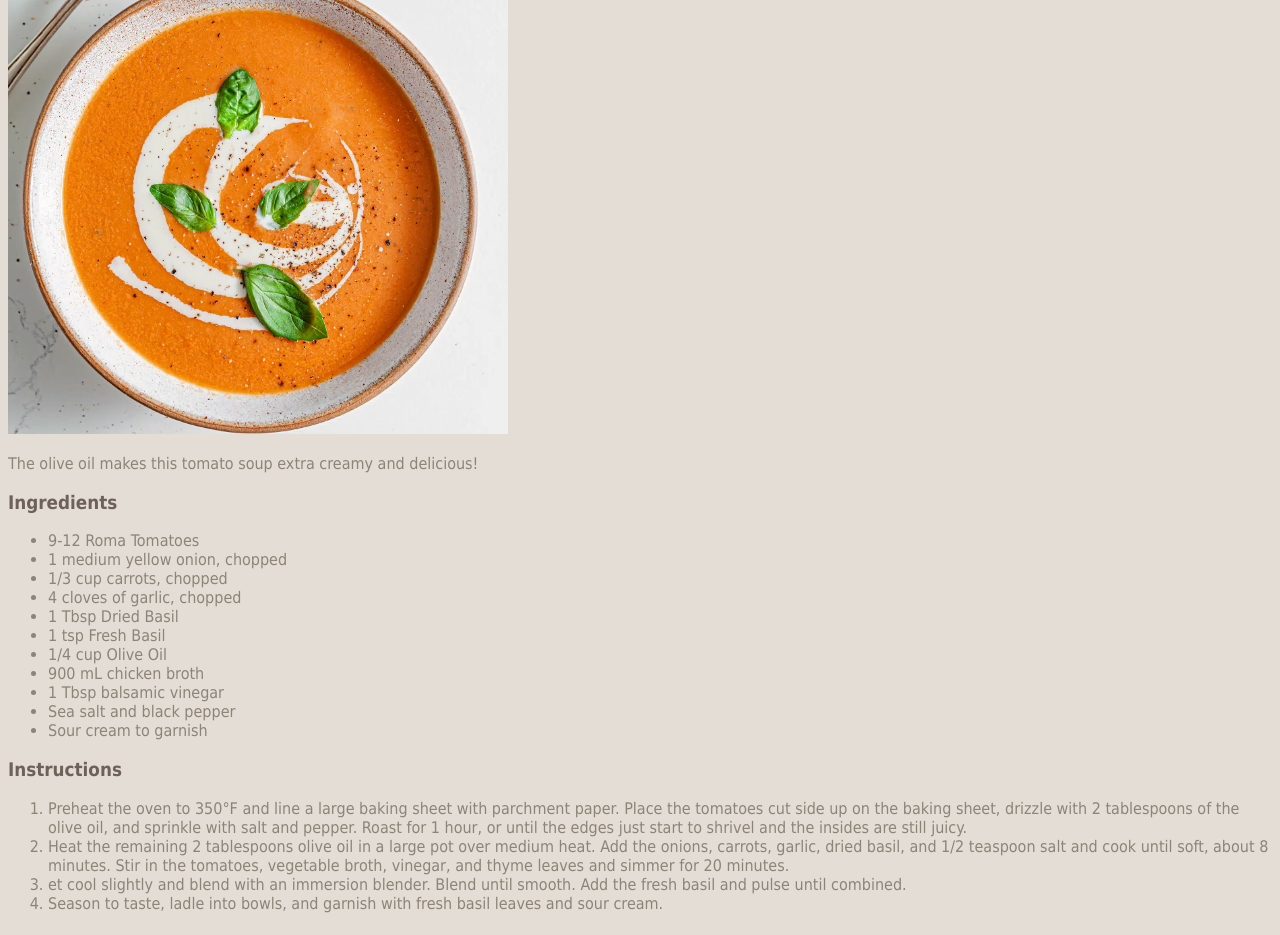
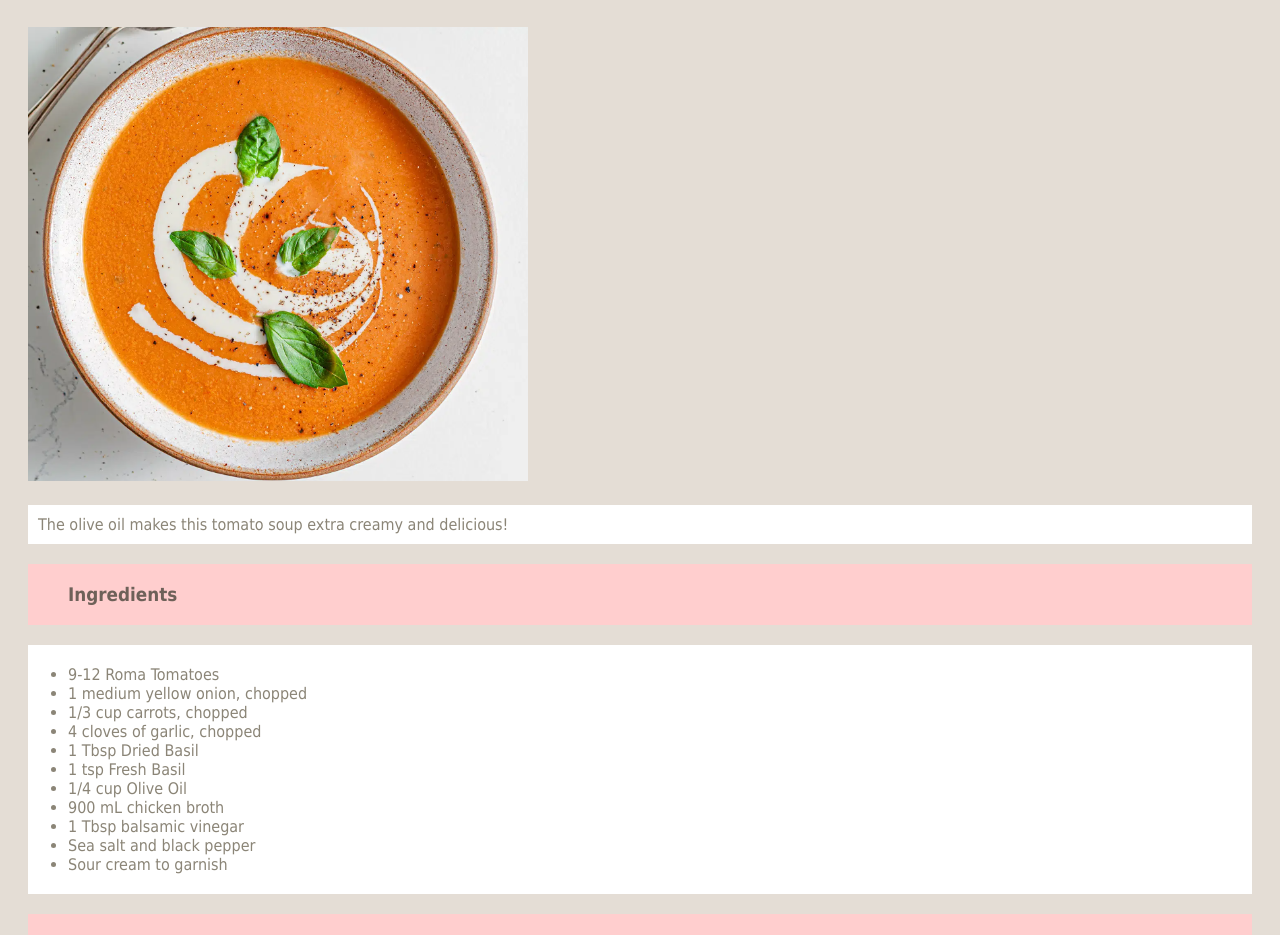
Before and after one commit to piebus/recipes, a plain HTML site: page myrecipes/tomato-basil-soup.html in a window 1280 px wide. Shown: the part 101-1036 px from the top of the page. Drawn offline with Linux system fonts and the light colour scheme.

Commit message:
Add margin to soup recipe

```diff
--- a/myrecipes/tomato-basil-soup.html
+++ b/myrecipes/tomato-basil-soup.html
@@ -1,20 +1,20 @@
 <!DOCTYPE html>
 <html lang="en">
+
 <head>
     <meta charset="UTF-8">
     <meta name="viewport" content="width=device-width, initial-scale=1.0">
     <link rel="stylesheet" href="../style.css">
     <title>Tomato Basil Soup</title>
 </head>
+
 <body>
-    <h1>Tomato Basil Soup</h1>
-    <img id="recipe-photo" src="./tomato-basil-soup.png"
-        alt="A bowl of tomato basil soup"
-        width="500">
-        <p>The olive oil makes this tomato soup extra creamy and delicious!</p>
+    <h1 class="myheader">Tomato Basil Soup</h1>
+    <img class="myimage" id="recipe-photo" src="./tomato-basil-soup.png" alt="A bowl of tomato basil soup" width="500">
+    <p class="description">The olive oil makes this tomato soup extra creamy and delicious!</p>
 
-    <h3>Ingredients</h3>
-    <ul>
+    <h3 class="myheader">Ingredients</h3>
+    <ul class="mylist">
         <li>9-12 Roma Tomatoes</li>
         <li>1 medium yellow onion, chopped</li>
         <li>1/3 cup carrots, chopped</li>
@@ -27,8 +27,8 @@
         <li>Sea salt and black pepper</li>
         <li>Sour cream to garnish</li>
     </ul>
-    <h3>Instructions</h3>
-    <ol>
+    <h3 class="myheader">Instructions</h3>
+    <ol class="mylist">
         <li>Preheat the oven to 350°F and line a large baking
             sheet with parchment paper. Place the tomatoes cut side up on the baking sheet,
             drizzle with 2 tablespoons of the olive oil, and sprinkle with salt and pepper.
@@ -38,11 +38,12 @@
             Add the onions, carrots, garlic, dried basil, and 1/2 teaspoon salt and cook until soft,
             about 8 minutes. Stir in the tomatoes, vegetable broth, vinegar, and thyme leaves and simmer for 20 minutes.
         </li>
-        <li> et cool slightly and blend with an immersion blender.
-             Blend until smooth.
-             Add the fresh basil and pulse until combined.
+        <li>Let cool slightly and blend with an immersion blender.
+            Blend until smooth.
+            Add the fresh basil and pulse until combined.
         </li>
         <li>Season to taste, ladle into bowls, and garnish with fresh basil leaves and sour cream.</li>
     </ol>
 </body>
+
 </html>
--- a/style.css
+++ b/style.css
@@ -19,3 +19,29 @@ ul, ol, p {
     color: #8B8577;
     font-weight: 300;
 }
+
+li {
+    background-color: #ffffff;
+}
+
+.mylist {
+    background-color: #ffffff;
+    padding: 20px 40px;
+    margin: 20px;
+}
+
+.myheader {
+    background-color: #ffcece;
+    padding: 20px 40px;
+    margin: 20px;
+}
+
+.myimage {
+    margin: 10px 20px 0px 20px;
+}
+
+.description {
+    background-color: #ffffff;
+    padding: 10px 10px;
+    margin: 20px;
+}
```
